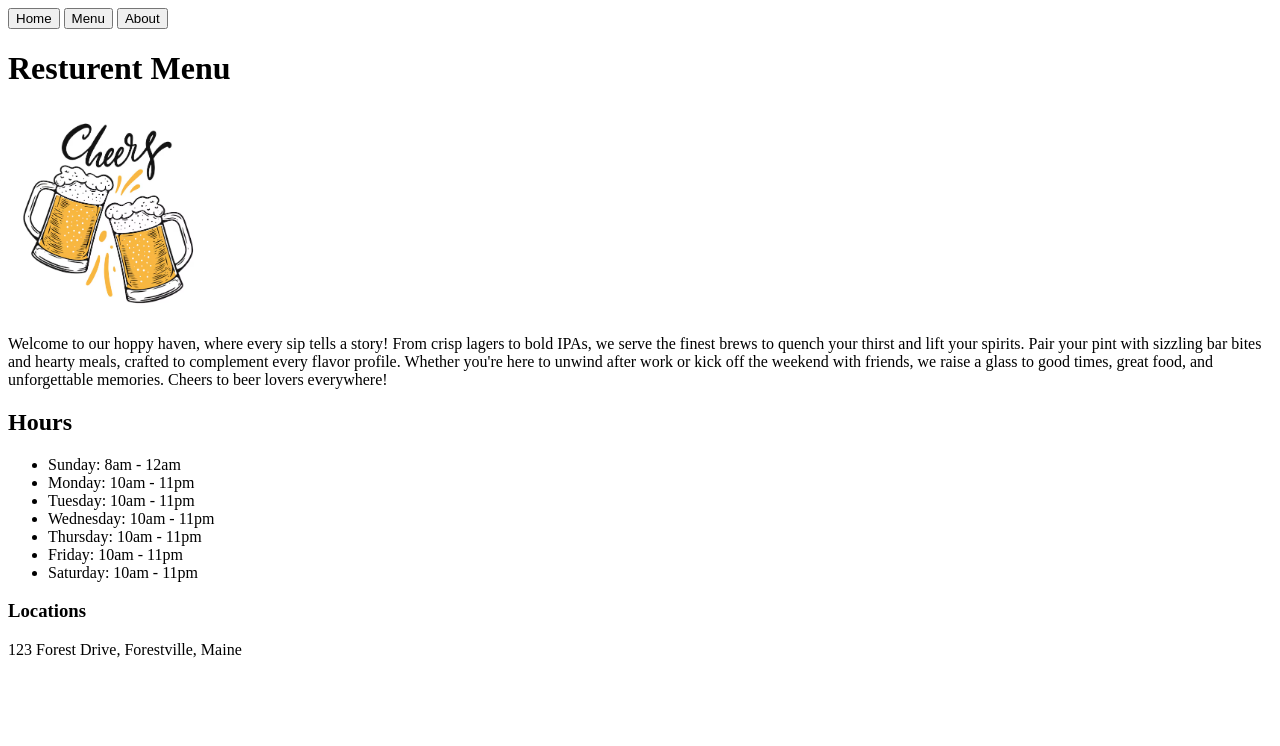
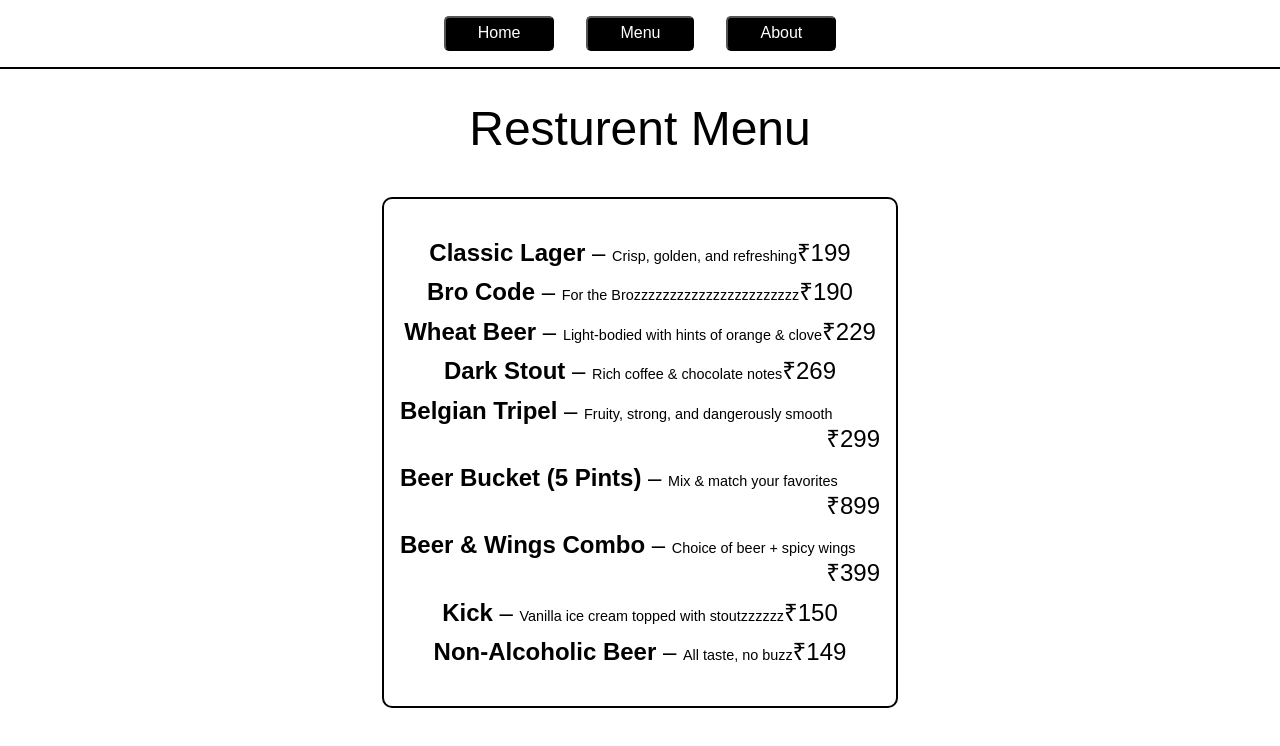
Before and after one commit to KARDT89/TOP-Restaurant, a website built with webpack: page src/template.html in a window 1280 px wide. Both pictures are taken after a click on the button "Menu". Built offline with nearby package versions, Linux system fonts and the light colour scheme; a web font is replaced by a local one.

Commit message:
completed base project

```diff
--- a/package.json
+++ b/package.json
@@ -18,5 +18,8 @@
     "webpack": "^5.99.9",
     "webpack-cli": "^6.0.1",
     "webpack-dev-server": "^5.2.2"
+  },
+  "dependencies": {
+    "typed.js": "^2.1.0"
   }
 }
--- /dev/null
+++ b/src/about.js
@@ -0,0 +1,31 @@
+const About = () => {
+  const content = document.getElementById("content");
+  content.innerHTML = "";
+  const container = document.createElement("div");
+  container.classList.add("container");
+
+  const h1 = document.createElement("h1");
+  h1.innerHTML = "About Us";
+
+  const block1 = document.createElement("div");
+  block1.classList.add("block", "block-5");
+
+  const p = document.createElement("p")
+  p.innerHTML = ` Welcome to <strong>Beer89</strong> — your cozy neighborhood spot for handcrafted brews and hearty bites.
+    Whether you're a fan of bold IPAs, smooth stouts, or just in for a good time with friends, we’ve got the perfect pint waiting for you.`
+
+     const p2 = document.createElement("p")
+  p2.innerHTML = ` We pride ourselves on sourcing local ingredients, supporting small breweries, and creating an atmosphere where everyone feels at home. Come for the beer, stay for the vibe!`
+
+
+    block1.appendChild(p)
+    block1.appendChild(p2)
+    container.appendChild(h1)
+    container.appendChild(block1)
+    content.appendChild(container)
+
+
+
+}
+
+export default About
--- /dev/null
+++ b/src/globals.css
@@ -0,0 +1,45 @@
+@import url('https://fonts.googleapis.com/css2?family=Lexend+Mega:wght@100..900&family=Oswald:wght@200..700&family=Roboto:ital,wght@0,100..900;1,100..900&family=Ubuntu:ital,wght@0,300;0,400;0,500;0,700;1,300;1,400;1,500;1,700&display=swap');
+
+* {
+    font-family: "Lexend Mega", sans-serif;
+    font-weight: 400;
+    font-style: normal;
+}
+
+#content {
+    display: flex;
+    justify-content: center;
+}
+
+nav {
+    padding: 1rem;
+    display: flex;
+    justify-content: center;
+    gap: 2rem;
+    border-bottom: 2px solid black;
+    overflow: hidden;
+}
+
+button {
+    cursor: pointer;
+    background-color: black;
+    color: white;
+    padding-inline: 2em;
+    padding-block: 0.4em;
+    border-radius: 5px;
+}
+
+button:hover{
+    background-color: rgb(255, 255, 255);
+    color: #000;
+}
+
+.container {
+    max-width: 50vw;
+    display: flex;
+    flex-direction: column;
+    justify-content: center;
+    padding-inline: 2rem;
+    gap: 0.5rem;
+    padding-bottom: 2rem;
+}
--- /dev/null
+++ b/src/homepage.css
@@ -0,0 +1,39 @@
+ul {
+    display: flex;
+    flex-direction: column;
+    list-style-type: none;
+    font-size: 1.5em;
+    justify-content: center;
+    align-items: center;
+    padding: 0;
+    gap: 0.5rem;
+}
+
+.block {
+    border: 2px solid black;
+    padding: 1em;
+    border-radius: 10px;
+
+}
+
+.block-1 {
+    display: flex;
+    font-family: "Oswald", sans-serif;
+    gap: 1rem;
+    align-items: center;
+    justify-content: space-between;
+}
+
+h1 {
+    font-size: 3em;
+    text-align: center;
+}
+
+ h2, h3 {
+    text-align: center;
+    font-size: 2em;
+ }
+
+.location{
+    text-align: center;
+}
--- a/src/homepage.js
+++ b/src/homepage.js
@@ -1,8 +1,9 @@
-import cheers from "../public/cheers.png"
+import cheers from "../public/cheers.png";
+import "./homepage.css"
 
-function homepage(){
-    const content = document.getElementById("content")
-    content.innerHTML = ""
+function homepage() {
+  const content = document.getElementById("content");
+  content.innerHTML = "";
   const container = document.createElement("div");
   container.classList.add("container");
 
@@ -32,57 +33,58 @@ function homepage(){
   // </div>
   // `
 
-    const h1 = document.createElement("h1")
-    h1.innerHTML = "Resturent Menu"
+  const h1 = document.createElement("h1");
+  h1.innerHTML = "Welcome to Beer89";
 
-    const block1 = document.createElement("div")
-    block1.classList.add("block","block-1")
-    const image = document.createElement("img")
-    image.src = cheers
-    image.width = "200"
-    const paragraph = document.createElement("p")
-    paragraph.classList.add("block-1-text")
-    paragraph.innerHTML = "Welcome to our hoppy haven, where every sip tells a story! From crisp lagers to bold IPAs, we serve the finest brews to quench your thirst and lift your spirits. Pair your pint with sizzling bar bites and hearty meals, crafted to complement every flavor profile. Whether you're here to unwind after work or kick off the weekend with friends, we raise a glass to good times, great food, and unforgettable memories. Cheers to beer lovers everywhere!"
-    block1.appendChild(image)
-    block1.appendChild(paragraph)
+  const block1 = document.createElement("div");
+  block1.classList.add("block", "block-1");
+  const image = document.createElement("img");
+  image.src = cheers;
+  image.width = "200";
+  const paragraph = document.createElement("p");
+  paragraph.classList.add("block-1-text");
+  paragraph.innerHTML =
+    "Welcome to our hoppy haven, where every sip tells a story! From crisp lagers to bold IPAs, we serve the finest brews to quench your thirst and lift your spirits. Pair your pint with sizzling bar bites and hearty meals, crafted to complement every flavor profile. Whether you're here to unwind after work or kick off the weekend with friends, we raise a glass to good times, great food, and unforgettable memories. Cheers to beer lovers everywhere!";
+  block1.appendChild(image);
+  block1.appendChild(paragraph);
 
-    const block2 = document.createElement("div")
-    block2.classList.add("block","block-2")
-    const h2 = document.createElement("h2")
-    h2.innerText = "Hours"
+  const block2 = document.createElement("div");
+  block2.classList.add("block", "block-2");
+  const h2 = document.createElement("h2");
+  h2.innerText = "Hours";
   const hours = [
-        "Sunday: 8am - 12am",
-        "Monday: 10am - 11pm",
-        "Tuesday: 10am - 11pm",
-        "Wednesday: 10am - 11pm",
-        "Thursday: 10am - 11pm",
-        "Friday: 10am - 11pm",
-        "Saturday: 10am - 11pm"
+    "<b>Sunday:</b> <i>8am - 12am</i>",
+  "<b>Monday:</b> <i>10am - 11pm</i>",
+  "<b>Tuesday:</b> <i>10am - 11pm</i>",
+  "<b>Wednesday:</b> <i>10am - 11pm</i>",
+  "<b>Thursday:</b> <i>10am - 11pm</i>",
+  "<b>Friday:</b> <i>10am - 11pm</i>",
+  "<b>Saturday:</b> <i>10am - 11pm</i>"
   ];
-    const ul = document.createElement("ul")
-    hours.forEach((day)=>{
-        const li = document.createElement("li")
-        li.innerText = day
-        ul.appendChild(li)
-    })
-    block2.appendChild(h2)
-    block2.appendChild(ul)
+  const ul = document.createElement("ul");
+  hours.forEach((day) => {
+    const li = document.createElement("li");
+    li.innerHTML = day;
+    ul.appendChild(li);
+  });
+  block2.appendChild(h2);
+  block2.appendChild(ul);
 
-    const block3 = document.createElement("div")
-    block3.classList.add("block","block-3")
-    const h3 = document.createElement("h3")
-    h3.innerText = "Locations"
-    const location = document.createElement("p")
-    location.innerText = "123 Forest Drive, Forestville, Maine"
-    block3.appendChild(h3)
-    block3.appendChild(location)
+  const block3 = document.createElement("div");
+  block3.classList.add("block", "block-3");
+  const h3 = document.createElement("h3");
+  h3.innerText = "Locations";
+  const location = document.createElement("p");
+  location.classList.add("location")
+  location.innerText = "123 Forest Drive, Forestville, Maine";
+  block3.appendChild(h3);
+  block3.appendChild(location);
 
-    container.appendChild(h1)
-    container.appendChild(block1)
-    container.appendChild(block2)
-    container.appendChild(block3)
-    content.appendChild(container)
-
+  container.appendChild(h1);
+  container.appendChild(block1);
+  container.appendChild(block2);
+  container.appendChild(block3);
+  content.appendChild(container);
 }
 
-export default homepage
+export default homepage;
--- a/src/index.js
+++ b/src/index.js
@@ -1,11 +1,24 @@
 import homepage from "./homepage"
+import "./globals.css"
+import menu from "./menu";
+import About from "./about";
 
-const home = document.getElementById("home")
+const homeBtn = document.getElementById("home")
+const menuBtn = document.getElementById("menu")
+const aboutBtn = document.getElementById("about")
 
 document.addEventListener("DOMContentLoaded", (event) => {
   homepage()
 });
 
-home.addEventListener("click", () => {
+homeBtn.addEventListener("click", () => {
     homepage()
 })
+
+menuBtn.addEventListener("click", () => {
+  menu()
+})
+
+aboutBtn.addEventListener("click", () => {
+  About()
+})
--- /dev/null
+++ b/src/menu.css
@@ -0,0 +1,8 @@
+.beer-menu{
+    width: 60vh;
+    gap: 0.5em;
+}
+
+i {
+    font-size: 0.6em;
+}
--- /dev/null
+++ b/src/menu.js
@@ -0,0 +1,39 @@
+import "./menu.css"
+
+const menu = () => {
+  const content = document.getElementById("content");
+  content.innerHTML = "";
+  const container = document.createElement("div");
+  container.classList.add("container");
+
+  const h1 = document.createElement("h1");
+  h1.innerHTML = "Resturent Menu";
+
+  const beerMenu = [
+    "<b>Classic Lager</b> – <i>Crisp, golden, and refreshing</i> <span style='float:right;'>₹199</span>",
+    "<b>Bro Code</b> – <i>For the Brozzzzzzzzzzzzzzzzzzzzzzz</i> <span style='float:right;'>₹190</span>",
+    "<b>Wheat Beer</b> – <i>Light-bodied with hints of orange & clove</i> <span style='float:right;'>₹229</span>",
+    "<b>Dark Stout</b> – <i>Rich coffee & chocolate notes</i> <span style='float:right;'>₹269</span>",
+    "<b>Belgian Tripel</b> – <i>Fruity, strong, and dangerously smooth</i> <span style='float:right;'>₹299</span>",
+    "<b>Beer Bucket (5 Pints)</b> – <i>Mix & match your favorites</i> <span style='float:right;'>₹899</span>",
+    "<b>Beer & Wings Combo</b> – <i>Choice of beer + spicy wings</i> <span style='float:right;'>₹399</span>",
+    "<b>Kick</b> – <i>Vanilla ice cream topped with stoutzzzzzz</i> <span style='float:right;'>₹150</span>",
+    "<b>Non-Alcoholic Beer</b> – <i>All taste, no buzz</i> <span style='float:right;'>₹149</span>",
+  ];
+  const block1 = document.createElement("div");
+  block1.classList.add("block", "block-3");
+  const ul = document.createElement("ul");
+  ul.classList.add("beer-menu")
+  beerMenu.forEach((beer) => {
+    const li = document.createElement("li");
+    li.innerHTML = beer;
+    ul.appendChild(li);
+  });
+  block1.appendChild(ul)
+
+  container.appendChild(h1)
+  container.appendChild(block1)
+  content.appendChild(container)
+};
+
+export default menu;
--- a/src/template.html
+++ b/src/template.html
@@ -3,6 +3,7 @@
 <head>
     <meta charset="UTF-8">
     <meta name="viewport" content="width=device-width, initial-scale=1.0">
+    <link rel="stylesheet" href="https://cdnjs.cloudflare.com/ajax/libs/normalize/8.0.1/normalize.min.css">
     <title>Document</title>
 </head>
 <body>
@@ -13,8 +14,6 @@
             <button id="about">About</button>
         </nav>
     </header>
-    <div id="content">
-
-    </div>
+    <div id="content"></div>
 </body>
 </html>
```
Also changed, not shown: 1 other file. Lines whose indentation alone changed are shown as unchanged.
